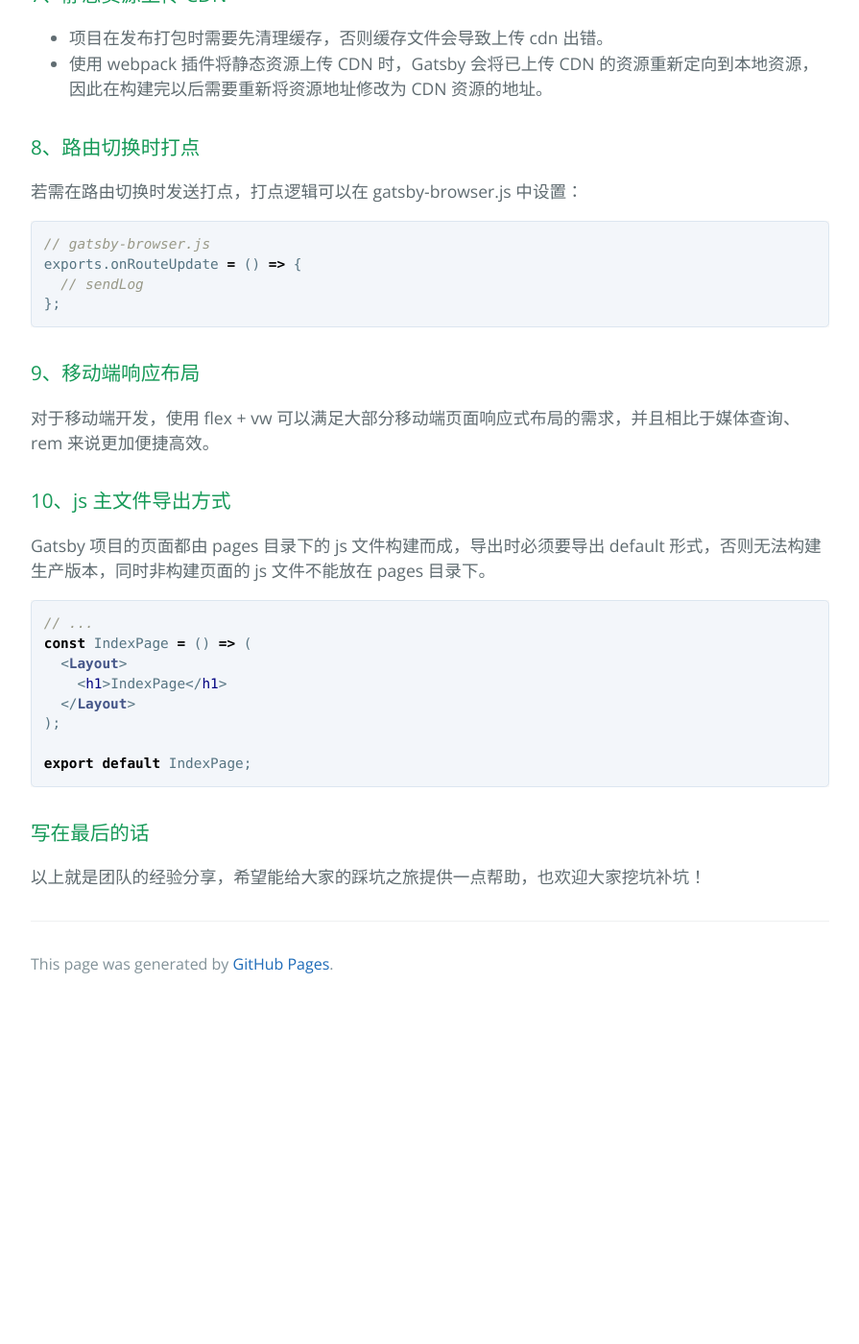
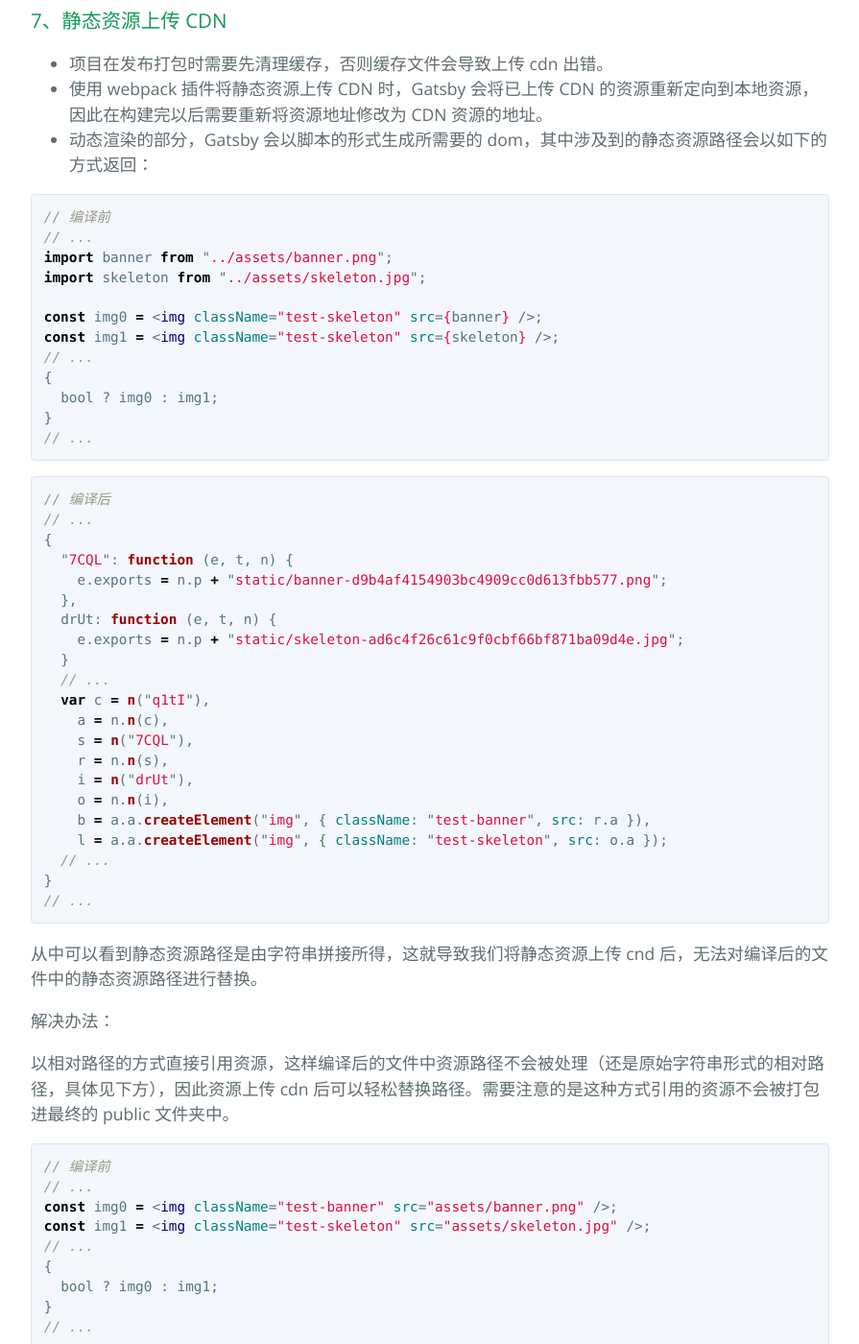
Before and after one commit to qwebfe/qwebfe.github.io, a Jekyll site: the page built from _posts/2020-04-23-experience-about-gatsby.markdown, in a window 1280 px wide and 1400 px high, scrolled down 5919 px. Shown: the whole window at 96% size, without its empty margins (192-1087 px from the left). Built offline with Jekyll 4.4.1, drawn with Linux system fonts in a browser that asks for light colours; before the commit the page ends 6967 px from its top, so only the background shows below that; some of the changed text lies outside the part shown.

Commit message:
update Gatsby 踩过的那些坑

````diff
--- a/_posts/2020-04-23-experience-about-gatsby.markdown
+++ b/_posts/2020-04-23-experience-about-gatsby.markdown
@@ -157,7 +157,7 @@ export default () => (
 
 ### 2、移动端 click 事件存在 300ms 延迟
 
-这个问题在移动端是普遍存在的。最早出现在 ios safari 上，为了判断用户的操作是单击还是双击，浏览器在 click 后等待 300ms 以判断用户是否会再次点击，此后 Android 也实现了这种机制。
+这个问题在移动端是普遍存在的（不限于 Gatsby 项目）。最早出现在 ios safari 上，为了判断用户的操作是单击还是双击，浏览器在 click 后等待 300ms 以判断用户是否会再次点击，此后 Android 也实现了这种机制。
 
 解决办法：
 
@@ -246,6 +246,80 @@ Gatsby 的 Link 实际上和 react 的 Route 类似，会做优化和预加载
 
 - 项目在发布打包时需要先清理缓存，否则缓存文件会导致上传 cdn 出错。
 - 使用 webpack 插件将静态资源上传 CDN 时，Gatsby 会将已上传 CDN 的资源重新定向到本地资源，因此在构建完以后需要重新将资源地址修改为 CDN 资源的地址。
+- 动态渲染的部分，Gatsby 会以脚本的形式生成所需要的 dom，其中涉及到的静态资源路径会以如下的方式返回：
+
+```jsx
+// 编译前
+// ...
+import banner from "../assets/banner.png";
+import skeleton from "../assets/skeleton.jpg";
+
+const img0 = <img className="test-skeleton" src={banner} />;
+const img1 = <img className="test-skeleton" src={skeleton} />;
+// ...
+{
+  bool ? img0 : img1;
+}
+// ...
+```
+
+```js
+// 编译后
+// ...
+{
+  "7CQL": function (e, t, n) {
+    e.exports = n.p + "static/banner-d9b4af4154903bc4909cc0d613fbb577.png";
+  },
+  drUt: function (e, t, n) {
+    e.exports = n.p + "static/skeleton-ad6c4f26c61c9f0cbf66bf871ba09d4e.jpg";
+  }
+  // ...
+  var c = n("q1tI"),
+    a = n.n(c),
+    s = n("7CQL"),
+    r = n.n(s),
+    i = n("drUt"),
+    o = n.n(i),
+    b = a.a.createElement("img", { className: "test-banner", src: r.a }),
+    l = a.a.createElement("img", { className: "test-skeleton", src: o.a });
+  // ...
+}
+// ...
+```
+
+从中可以看到静态资源路径是由字符串拼接所得，这就导致我们将静态资源上传 cnd 后，无法对编译后的文件中的静态资源路径进行替换。
+
+解决办法：
+
+以相对路径的方式直接引用资源，这样编译后的文件中资源路径不会被处理（还是原始字符串形式的相对路径，具体见下方），因此资源上传 cdn 后可以轻松替换路径。需要注意的是这种方式引用的资源不会被打包进最终的 public 文件夹中。
+
+```jsx
+// 编译前
+// ...
+const img0 = <img className="test-banner" src="assets/banner.png" />;
+const img1 = <img className="test-skeleton" src="assets/skeleton.jpg" />;
+// ...
+{
+  bool ? img0 : img1;
+}
+// ...
+```
+
+```js
+// 编译后
+// ...
+var c = s.a.createElement("img", {
+    className: "test-banner",
+    src: "assets/banner.png",
+  }),
+  r = s.a.createElement("img", {
+    className: "test-skeleton",
+    src: "assets/skeleton.jpg",
+  });
+// ...
+```
+
+更多方案有待探索
 
 ### 8、路由切换时打点
 
````
